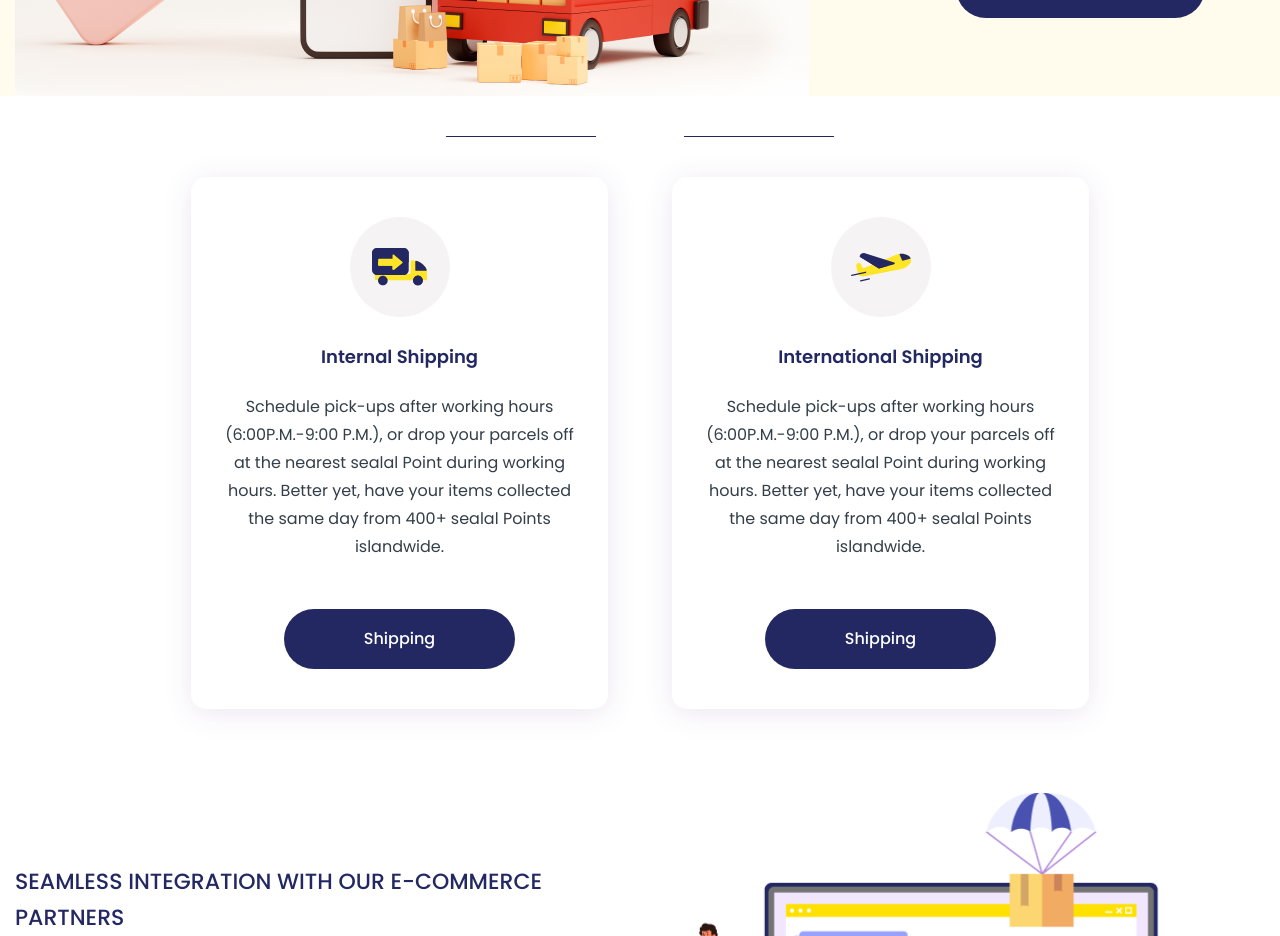
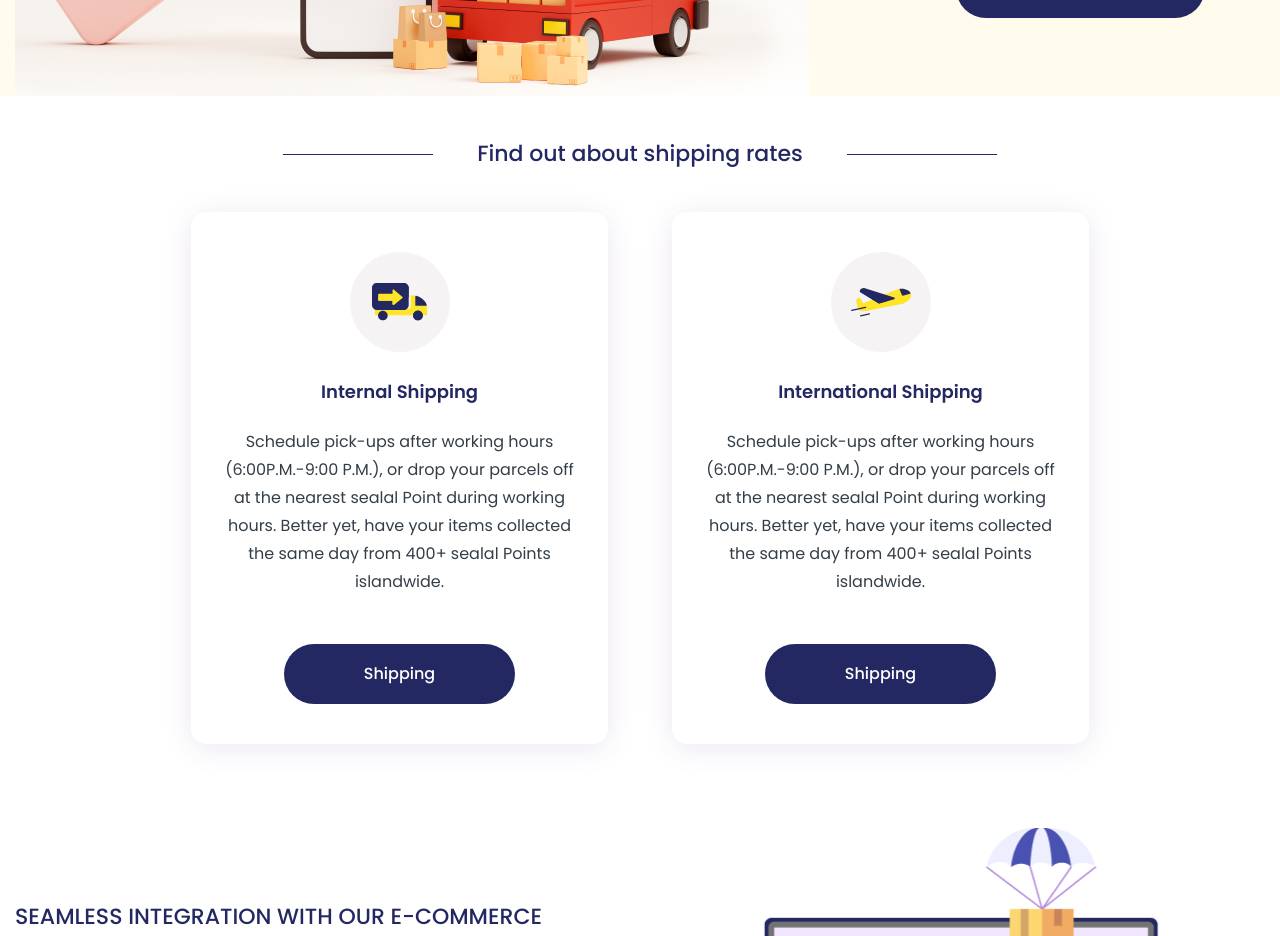
Before and after one commit to mg97-2022/Sealal, a Next.js app: page / in a window 1280 px wide. Shown: the part 1300-2236 px from the top of the page. Built offline with nearby package versions, Linux system fonts and the light colour scheme.

Commit message:
fixed translation bug

```diff
--- a/src/components/HomePageShipping.jsx
+++ b/src/components/HomePageShipping.jsx
@@ -11,7 +11,7 @@ const HomePageShipping = () => {
 
   return (
     <section className="container pb-6">
-      <SectionHeader heading="Find out about shipping rates" showSideLines />
+      <SectionHeader heading="shippingRates" showSideLines />
       <div className="flex items-center justify-center gap-16 px-44">
         <ShippingCard
           icon={<ShippingCarIcon />}
```
